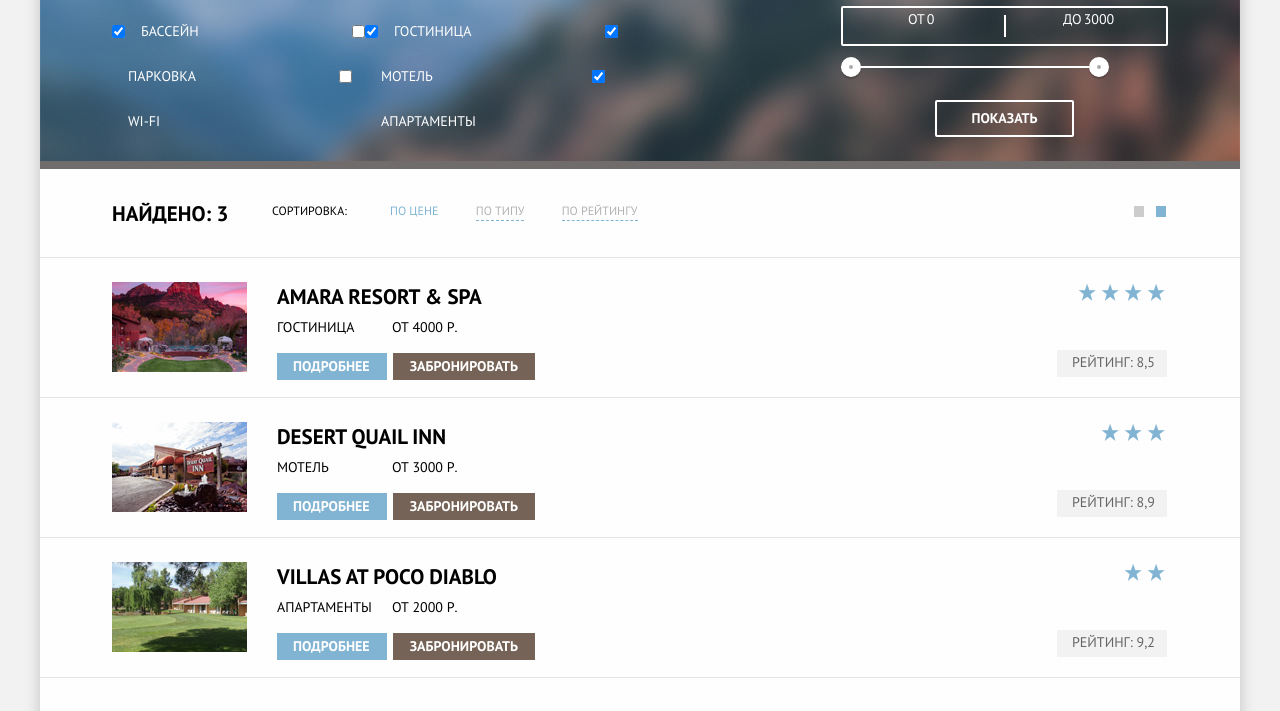
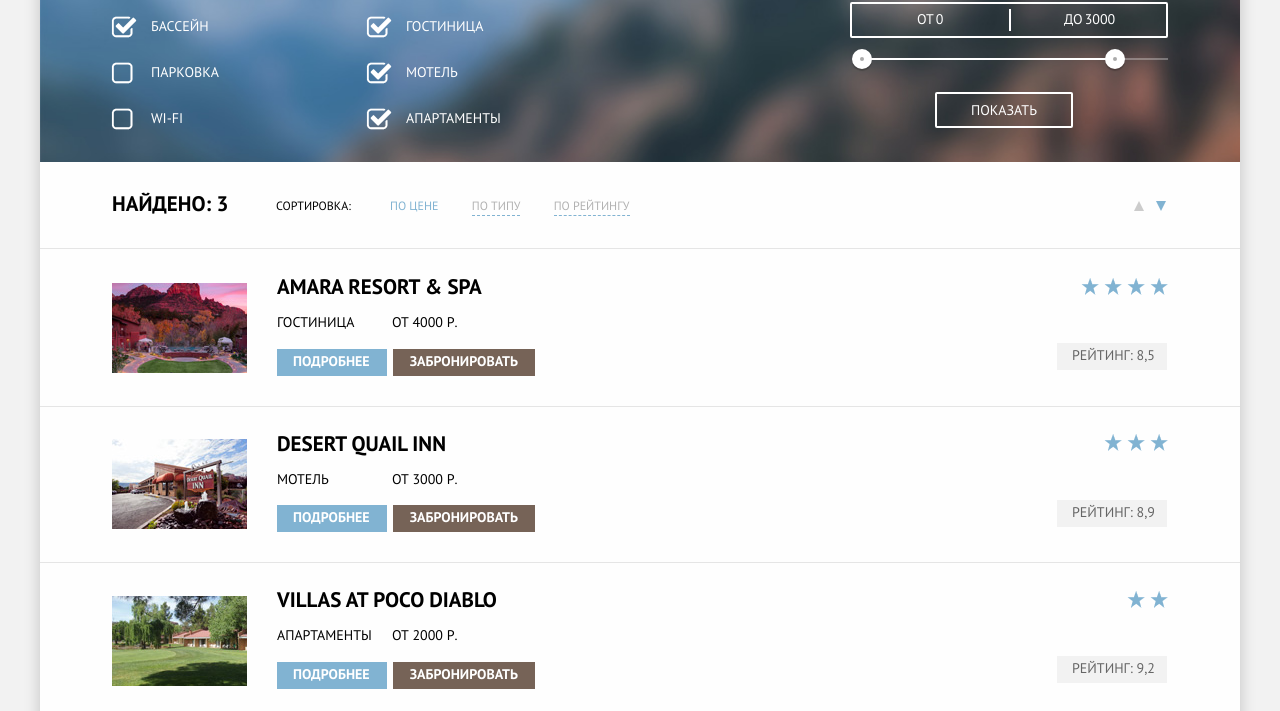
Before and after one commit to anna-kramarova/394887-sedona, a plain HTML site: page catalog.html in a window 1280 px wide. Shown: the part 112-823 px from the top of the page. Drawn offline with Linux system fonts and the light colour scheme.

Commit message:
Каталог, 2

```diff
--- a/catalog.html
+++ b/catalog.html
@@ -35,16 +35,16 @@
 
           <fieldset class="fieldset-left fieldset-left-group">
             <legend>Инфраструктура:</legend>
-            <input id="pool-id" type="checkbox" name="pool" checked><label for="pool-id">Бассейн</label>
-            <input id="parking-id" type="checkbox" name="parking"><label for="parking-id">Парковка</label>
-            <input id="wifi-id" type="checkbox" name="wifi"><label for="wifi-id">WI-FI</label>
+            <input id="pool-id" class="catalog-form-checkboxes" type="checkbox" name="pool" checked><label for="pool-id">Бассейн</label>
+            <input id="parking-id" class="catalog-form-checkboxes" type="checkbox" name="parking"><label for="parking-id">Парковка</label>
+            <input id="wifi-id" class="catalog-form-checkboxes" type="checkbox" name="wifi"><label for="wifi-id">Wi-Fi</label>
           </fieldset>
 
           <fieldset class="fieldset-center fieldset-left-group">
             <legend>Тип жилья:</legend>
-            <input id="hotel-id" type="checkbox" name="hotel" checked><label for="hotel-id">Гостиница</label>
-            <input id="motel-id" type="checkbox" name="motel" checked><label for="motel-id">Мотель</label>
-            <input id="apartment-id" type="checkbox" name="apartment" checked><label for="apartment-id">Апартаменты</label>
+            <input id="hotel-id" class="catalog-form-checkboxes" type="checkbox" name="hotel" checked><label for="hotel-id">Гостиница</label>
+            <input id="motel-id" class="catalog-form-checkboxes" type="checkbox" name="motel" checked><label for="motel-id">Мотель</label>
+            <input id="apartment-id" class="catalog-form-checkboxes" type="checkbox" name="apartment" checked><label for="apartment-id">Апартаменты</label>
           </fieldset>
 
           <fieldset class="fieldset-right">
@@ -62,7 +62,7 @@
               </div>
             </div>
 
-            <div class="dayprice-bar">
+            <div class="dayprice-bar-block">
               <div class="dayprice-scale">
                 <div class="dayprice-bar"></div>
               </div>
@@ -104,7 +104,7 @@
                 <img src="img/catalog-hotelphoto-amararesort.jpg" width="135" height="90" alt="Amara Resort">
               </a>
               <div class="item-description">
-                <h2>Amara Resort & Spa</h2>
+                <h2 class="item-name"><a href="">Amara Resort & Spa</a></h2>
                 <div class="item-type-price">
                   <p class="item-type">Гостиница</p>
                   <p class="item-price">От 4000 р.</p>
@@ -139,7 +139,7 @@
                 <img src="img/catalog-hotelphoto-desertquail.jpg" width="135" height="90" alt="Desert Quail">
               </a>
               <div class="item-description">
-                <h2>Desert Quail Inn</h2>
+                <h2 class="item-name"><a href="#">Desert Quail Inn</a></h2>
                 <div class="item-type-price">
                   <p class="item-type">Мотель</p>
                   <p class="item-price">От 3000 р.</p>
@@ -171,7 +171,7 @@
                 <img src="img/catalog-hotelphoto-pocodiablo.jpg" width="135" height="90" alt="Poco Diablo">
               </a>
               <div class="item-description">
-                <h2>Villas At Poco Diablo</h2>
+                <h2 class="item-name"><a href="#">Villas At Poco Diablo</a></h2>
                 <div class="item-type-price">
                   <p class="item-type">Апартаменты</p>
                   <p class="item-price">От 2000 р.</p>
--- a/css/style.css
+++ b/css/style.css
@@ -84,17 +84,19 @@ body {
   text-decoration: none;
 }
 
-.main-navigation a:hover {
+.main-navigation .navigation-active {
+  color: rgb(118, 99, 87);
+}
+
+.main-navigation a:not(.navigation-active):hover {
   color: rgb(129,179, 210);
 }
 
-.main-navigation a:active {
+.main-navigation a:not(.navigation-active):active {
   color: rgba(0, 0, 0, 0.3);
 }
 
-.main-navigation .navigation-active {
-  color: rgb(118, 99, 87);
-}
+
 
 /*------Футер---------*/
 
@@ -174,7 +176,7 @@ body {
 
 .social-btn-fb::before {
   background-image: url("../img/spritesheet.png");
-  background-position: -143px -70px;
+  background-position: -143px -69px;
   background-repeat: no-repeat;
 }
 
@@ -520,6 +522,7 @@ body {
 .hotel-search input:focus {
   background-color: rgb(255, 255, 255);
   border-color: rgb(229, 229, 229);
+  outline: none;
 }
 
 .check-in input,
@@ -705,10 +708,12 @@ body {
 /*ФОРМА*/
 
 .catalog-hotel-search {
-  padding: 32px 72px;
+  padding: 27px 72px;
+  padding-bottom: 33px;
 
   background-color: rgb(112, 108, 107);
   background-image: url("../img/catalog-background.jpg");
+  background-size: cover;
   background-repeat: no-repeat;
 }
 
@@ -716,7 +721,6 @@ body {
 .catalog-hotel-search label {
   display: inline-block;
   vertical-align: middle;
-  /*text-align: left;*/
   font-family: "PT Sans", "Arial", sans-serif;
   font-size: 14px;
   line-height: 21px;
@@ -734,12 +738,16 @@ body {
 
 .fieldset-left-group {
   float: left;
-  width: 253px;
+  width: 255px;
+}
+
+.catalog-hotel-search .fieldset-left {
+  margin-left: -1px;
 }
 
 .fieldset-right {
   float: right;
-  width: 327px;
+  width: 318px;
 }
 
 .catalog-hotel-search legend {
@@ -749,31 +757,65 @@ body {
   font-weight: bold;
   color: rgb(255, 255, 255);
   text-transform: uppercase;
+
+  margin-bottom: 24px;
 }
 
 /*ЛЕВАЯ ЧАСТЬ*/
 
-.fieldset-left-group input,
-.fieldset-left-group label {
-  margin-top: 24px;
+.fieldset-left-group input {
+  display: none;
 }
 
 .fieldset-left-group label {
-  width: 211px;
-  margin-left: 16px;
+  display: block;
+  position: relative;
+  padding-left: 40px;
+  margin-bottom: 25px;
+  cursor: pointer;
+}
+
+.fieldset-left-group label:nth-child(5) {
+  margin-bottom: 25px;
+}
+
+.fieldset-left-group label:last-child {
+  margin: 0;
+}
+
+.fieldset-left-group label::before {
+  content: "";
+  width: 26px;
+  height: 22px;
+  background-image: url("../img/catalog-input-checkbox.png");
+  position: absolute;
+  left: 0;
+  top: 0;
+}
+
+.catalog-form-checkboxes:checked + label::before {
+  background-image: url("../img/catalog-input-checkbox-checked.png");
+}
+
+.catalog-form-checkboxes:disabled + label::before {
+  background: url("../img/catalog-input-checkbox-readonly.png");
+}
+
+
+.catalog-form-checkboxes:disabled:checked + label::before {
+  background: url("../img/catalog-input-checkbox-readonly-checked.png");
 }
 
 /*ПРАВАЯ ЧАСТЬ*/
 
 .fieldset-right legend {
-  margin-bottom: 9px;
+  margin-bottom: 10px;
 }
 
 .dayprice-inputs {
   position: relative;
-  height: 36px;
   margin-bottom: 20px;
-
+  padding: 4px 0 5px;
   border: 2px solid rgb(255, 255, 255);
   border-radius: 2px;
 }
@@ -785,7 +827,6 @@ body {
   left: 50%;
 
   margin-top: -11px;
-  margin-left: -1px;
 
   width: 2px;
   height: 22px;
@@ -793,13 +834,18 @@ body {
   background: rgb(255, 255, 255);
 }
 
-.price-to-input,
-.price-from-input {
+
+.price-from-input,
+.price-to-input {
   display: inline-block;
   vertical-align: middle;
   width: 90px;
   padding-left: 65px;
   font-size: 0;
+}
+
+.price-to-input {
+  padding-left: 57px;
 }
 
 .dayprice-inputs label {
@@ -815,9 +861,10 @@ body {
   outline: none;
 }
 
-.dayprice-bar {
+.dayprice-bar-block {
   position: relative;
   margin-bottom: 32px;
+  padding-left: 5px;
 }
 
 .dayprice-scale {
@@ -826,10 +873,13 @@ body {
 }
 
 .dayprice-bar {
-  width: 248px;
+  width: 255px;
   height: 2px;
   background-color: rgb(255, 255, 255);
 }
+
+
+
 
 .range-toggle {
   position: absolute;
@@ -852,18 +902,21 @@ body {
 }
 
 .range-toggle-min {
-  left: 0;
+  left: 2px;
 }
 
 .range-toggle-max {
-  left: 248px;
+  left: 255px;
 }
 
 .catalog-hotel-search .filter-btn {
   display: block;
-  margin: 0 auto;
-  padding: 6px 35px;
+  margin: 0;
+  margin-left: 85px;
+  padding: 6px 34px;
+  padding-bottom: 5px;
 
+  font-weight: normal;
   background-color: transparent;
   border: 2px solid rgb(255, 255, 255);
   border-radius: 2px;
@@ -878,7 +931,7 @@ body {
 
 
 .catalog-sorting {
-  padding: 32px 72px 30px;
+  padding: 29px 72px 26px;
   font-size: 0;
   background-color: rgb(254, 254, 254);
 }
@@ -888,6 +941,7 @@ body {
   float: left;
 
   margin: 0;
+  margin-right: 4px;
 
   font-size: 21px;
   line-height: 26px;
@@ -897,6 +951,7 @@ body {
 .sorting-criterions {
   width: 367px;
   float: left;
+  margin-top: 5px;
   font-size: 12px;
   line-height: 18px;
   font-weight: normal;
@@ -915,10 +970,9 @@ body {
   vertical-align: middle;
 
 
-  margin-left: 34px;
+  margin-left: 30px;
   color: rgba(0, 0, 0, 0.3);
 
-  /*text-decoration: 1px dashed rgb(129, 179, 210);*/
   text-decoration: none;
   border-bottom: 1px dashed rgb(129, 179, 210);
 }
@@ -928,56 +982,82 @@ body {
   border-bottom: none;
 }
 
-.sort-btn:hover {
+.sort-btn:not(.sort-btn-active):hover {
   color: rgb(129, 179, 210);
 }
 
-.sort-btn:active {
+.sort-btn:not(.sort-btn-active):active {
   color: rgb(0, 0, 0);
   border-bottom: none;
 }
 
-
 .sorting-direction {
   width: 34px;
   float: right;
+  margin-top: 10px;
 }
 
 .dir-btn {
   display: inline-block;
-  vertical-align: middle;
+  vertical-align: top;
 
-  width: 10px;
-  height: 11px;
+  width: 0px;
+  height: 0px;
 
   margin-right: 12px;
-  background-color: rgb(204, 204, 204);
 }
 
 .dir-btn:last-child {
   margin-right: 1px;
 }
 
-.dir-btn-active {
-  background-color: rgb(129, 179, 210);
+.dir-btn-totop {
+  border-bottom: 10px solid rgb(204, 204, 204);
+  border-left: 5px solid transparent;
+  border-right: 5px solid transparent;
 }
 
-.dir-btn:hover {
-  background-color: rgb(0, 0, 0);
+.dir-btn-tobottom {
+  border-top: 10px solid rgb(204, 204, 204);
+  border-left: 5px solid transparent;
+  border-right: 5px solid transparent;
 }
 
-.dir-btn:active {
-  background-color: rgb(129, 179, 210);
+.dir-btn-totop.dir-btn-active {
+  border-bottom-color: rgb(129, 179, 210);
 }
+.dir-btn-tobottom.dir-btn-active {
+  border-top-color: rgb(129, 179, 210);
+}
+
+.dir-btn-totop:not(.dir-btn-active):hover {
+  border-bottom-color: rgb(0, 0, 0);
+}
+
+.dir-btn-tobottom:not(.dir-btn-active):hover {
+  border-top-color: rgb(0, 0, 0);
+}
+
+.dir-btn-totop:not(.dir-btn-active):active {
+  border-bottom-color: rgb(129, 179, 210);
+}
+
+.dir-btn-tobottom:not(.dir-btn-active):active {
+  border-top-color: rgb(129, 179, 210);
+}
+
 
 
 /*ОТЕЛИ*/
 
 
 .catalog-item {
-  padding: 24px 72px 14px;
+  padding: 24px 72px 30px;
   border-top: 1px solid rgb(229, 229, 229);
   background-color: rgb(254, 254, 254);
+}
+.catalog-item:first-child{
+  padding-top: 25px;
 }
 
 .item-info-left {
@@ -1000,23 +1080,41 @@ body {
   vertical-align: middle;
 }
 
+.item-photo {
+  width: 135px;
+  height: 90px;
+}
+
+.item-photo img {
+  max-width: 100%;
+  max-height: 100%;
+  height: auto;
+  display: block;
+  margin-top: 3px;
+}
+
 .item-description {
   margin-left: 30px;
+  max-width: 562px;
 }
 
 .item-description h2 {
   margin: 0;
+}
 
+.item-name a {
+  text-decoration: none;
   font-size: 21px;
   line-height: 26px;
   font-weight: bold;
+  color: rgb(0, 0, 0);
 }
 
-.item-description h2:hover {
+.item-name a:hover {
   color: rgb(129, 179, 210);
 }
 
-.item-description h2:active {
+.item-name a:active {
   color: rgba(0, 0, 0, 0.3);
 }
 
@@ -1024,15 +1122,17 @@ body {
   display: inline-block;
   vertical-align: middle;
 
-  width: 93px;
-
-  margin-left: 0;
-  margin-right: 22px;
-  margin-top: 7px;
-  margin-bottom: 18px;
+  width: 95px;
+  margin: 0;
+  margin-right: 20px;
 
   font-size: 14px;
   font-weight: normal;
+}
+
+.item-type-price {
+  margin-top: 7px;
+  margin-bottom: 15px;
 }
 
 .item-btn a:first-child {
@@ -1040,7 +1140,10 @@ body {
 }
 
 .item-btn a {
-  padding-bottom: 5px;
+  display: inline-block;
+  vertical-align: middle;
+  padding-bottom: 4px;
+  padding-top: 2px;
 }
 
 .item-btn .btn-blue {
@@ -1072,8 +1175,8 @@ body {
 
 .item-class {
   font-size: 0;
-  text-align: right;
-
+  margin-top: 2px;
+  margin-bottom: 46px;
 }
 
 .item-class span {
@@ -1083,7 +1186,11 @@ body {
   height: 17px;
 
   background-image: url("../img/catalog-hotelclass-star.png");
-  repeat: no-repeat;
+  background-repeat: no-repeat;
+}
+
+.item-class span:last-child {
+  margin-right: -3px;
 }
 
 .item-rating {
@@ -1096,159 +1203,14 @@ body {
 
   margin: 0;
   margin-right: 1px;
-  margin-top: 47px;
+
 
   padding-top: 2px;
   padding-right: 5px;
   padding-bottom: 4px;
   padding-left: 15px;
 
-  color: rgba(102, 102, 102);
+  color: rgb(102, 102, 102);
 
-  background-color: rgba(242, 242, 242);
+  background-color: rgb(242, 242, 242);
 }
-
-/*
-.sprite {
-    background-image: url(spritesheet.png);
-    background-repeat: no-repeat;
-    display: block;
-}
-
-.sprite-allpages-footer-icon-htmlacademy {
-    width: 113px;
-    height: 39px;
-    background-position: -10px -10px;
-}
-
-.sprite-allpages-footer-icon-htmlacademy-active {
-    width: 113px;
-    height: 39px;
-    background-position: -143px -10px;
-}
-
-.sprite-allpages-footer-icon-htmlacademy-hover {
-    width: 113px;
-    height: 39px;
-    background-position: -10px -69px;
-}
-
-.sprite-allpages-footer-social-icon-facebook {
-    width: 20px;
-    height: 19px;
-    background-position: -143px -69px;
-}
-
-.sprite-allpages-footer-social-icon-twitter {
-    width: 20px;
-    height: 19px;
-    background-position: -183px -69px;
-}
-
-.sprite-allpages-footer-social-icon-youtube {
-    width: 20px;
-    height: 19px;
-    background-position: -223px -69px;
-}
-
-.sprite-catalog-hotelclass-star {
-    width: 23px;
-    height: 17px;
-    background-position: -143px -108px;
-}
-
-.sprite-catalog-input-checkbox {
-    width: 26px;
-    height: 22px;
-    background-position: -186px -108px;
-}
-
-.sprite-catalog-input-checkbox-checked {
-    width: 26px;
-    height: 22px;
-    background-position: -232px -108px;
-}
-
-.sprite-catalog-input-checkbox-readonly {
-    width: 26px;
-    height: 22px;
-    background-position: -10px -150px;
-}
-
-.sprite-catalog-input-checkbox-readonly-checked {
-    width: 26px;
-    height: 22px;
-    background-position: -56px -150px;
-}
-
-.sprite-index-feature-icon-burger {
-    width: 75px;
-    height: 76px;
-    background-position: -102px -150px;
-}
-
-.sprite-index-feature-icon-gift {
-    width: 75px;
-    height: 76px;
-    background-position: -276px -10px;
-}
-
-.sprite-index-feature-icon-house {
-    width: 75px;
-    height: 76px;
-    background-position: -278px -106px;
-}
-
-.sprite-index-input-icon-calendar {
-    width: 22px;
-    height: 22px;
-    background-position: -10px -202px;
-}
-
-.sprite-index-input-icon-calendar-active {
-    width: 22px;
-    height: 22px;
-    background-position: -52px -202px;
-}
-
-.sprite-index-input-icon-calendar-hover {
-    width: 22px;
-    height: 22px;
-    background-position: -197px -202px;
-}
-
-.sprite-index-input-icon-minus {
-    width: 12px;
-    height: 12px;
-    background-position: -239px -202px;
-}
-
-.sprite-index-input-icon-minus-active {
-    width: 12px;
-    height: 12px;
-    background-position: -271px -202px;
-}
-
-.sprite-index-input-icon-minus-hover {
-    width: 12px;
-    height: 12px;
-    background-position: -303px -202px;
-}
-
-.sprite-index-input-icon-plus {
-    width: 12px;
-    height: 12px;
-    background-position: -335px -202px;
-}
-
-.sprite-index-input-icon-plus-active {
-    width: 12px;
-    height: 12px;
-    background-position: -239px -234px;
-}
-
-.sprite-index-input-icon-plus-hover {
-    width: 12px;
-    height: 12px;
-    background-position: -271px -234px;
-}
```
Also changed, not shown: index.html (+3 -3 lines).
